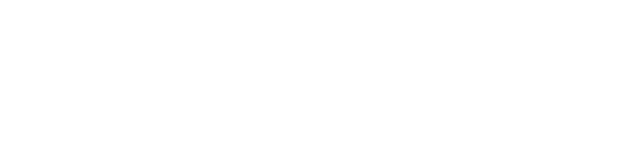
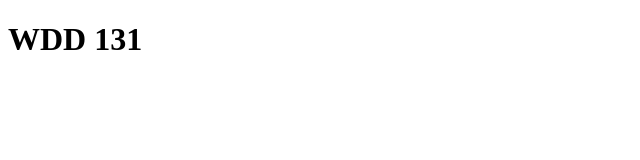
Before and after one commit to paigeerasmussen/wdd131, a plain HTML site: page index.html in a window 1280 px wide. Shown: the whole page, without its empty margins (0-640 px from the left). Drawn offline with Linux system fonts and the light colour scheme.

Commit message:
Initial Commit

```diff
--- a/sample.html
+++ b/index.html
@@ -3,9 +3,9 @@
 <head>
     <meta charset="UTF-8">
     <meta name="viewport" content="width=device-width, initial-scale=1.0">
-    <title>wdd131</title>
+    <title>WDD 131</title>
 </head>
 <body>
-
+    <h1>WDD 131</h1>
 </body>
 </html>
```
